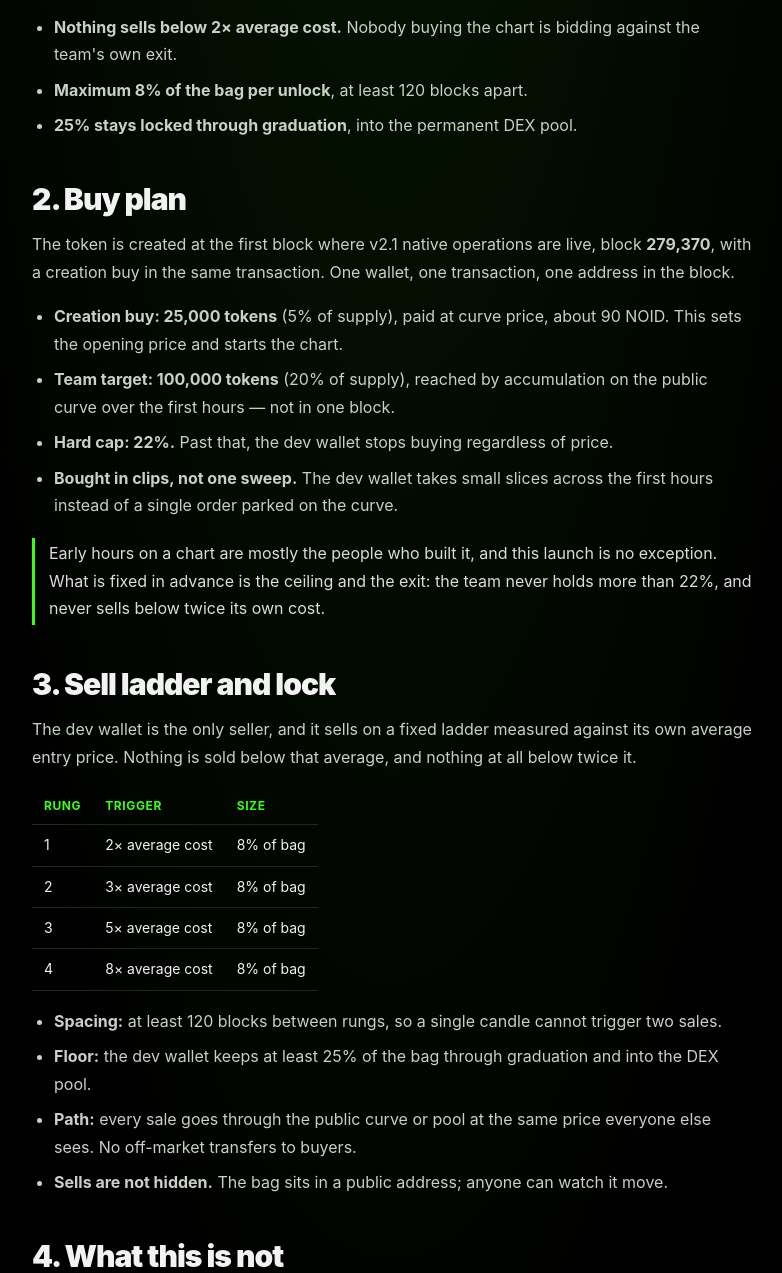
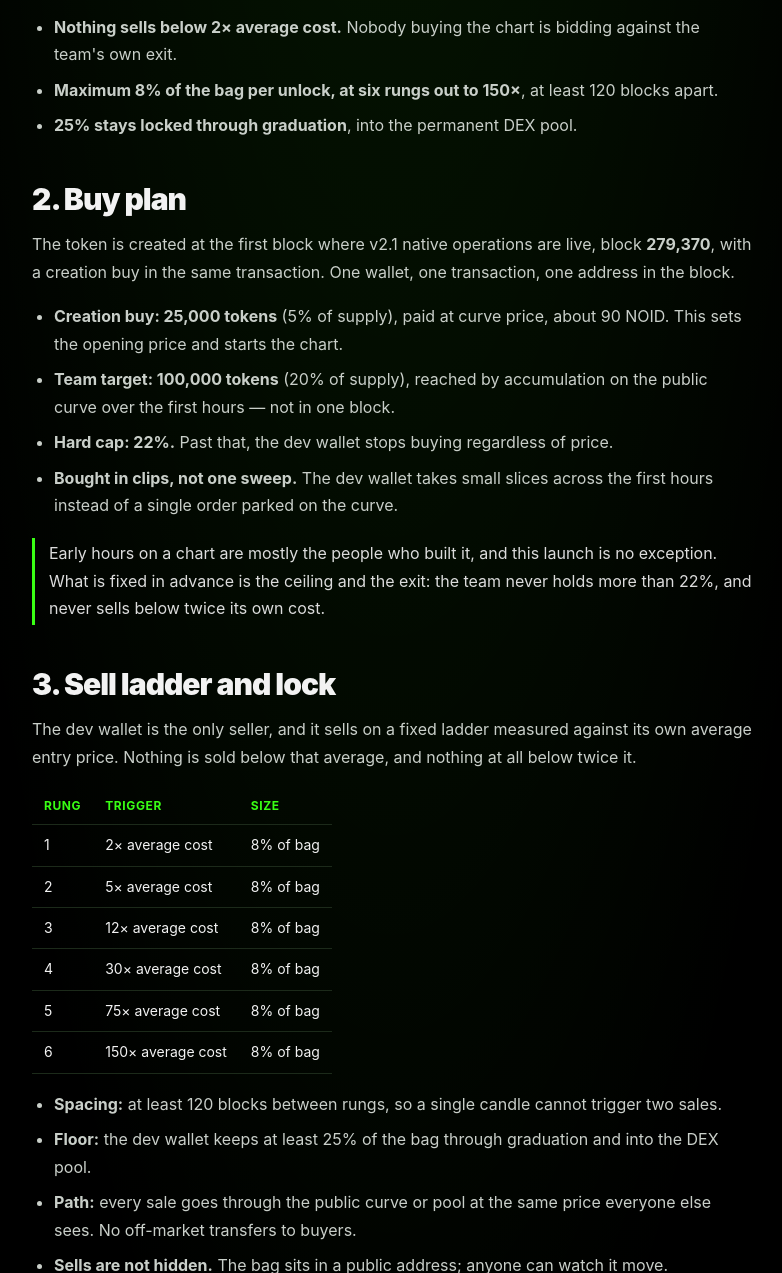
Before and after one commit to duliduliduli/noidcat-site, a plain HTML site: page disclosure.html in a window 1280 px wide. Shown: the part 1071-2344 px from the top of the page, without its empty margins (248-1030 px from the left). Drawn offline with Linux system fonts and the light colour scheme.

Commit message:
Ladder rungs out to 150x so a run actually pays

```diff
--- a/disclosure.html
+++ b/disclosure.html
@@ -49,7 +49,7 @@
   <p>No token the team holds can reach the curve below <strong>twice the average price it was bought at</strong>. The bag sits still while the chart finds its level, and the first sale is only possible once the price has doubled. From there it unlocks in steps — never all at once — and a quarter of it stays locked through graduation.</p>
   <ul>
     <li><strong>Nothing sells below 2&times; average cost.</strong> Nobody buying the chart is bidding against the team's own exit.</li>
-    <li><strong>Maximum 8% of the bag per unlock</strong>, at least 120 blocks apart.</li>
+    <li><strong>Maximum 8% of the bag per unlock, at six rungs out to 150&times;</strong>, at least 120 blocks apart.</li>
     <li><strong>25% stays locked through graduation</strong>, into the permanent DEX pool.</li>
   </ul>
 
@@ -71,9 +71,11 @@
     <thead><tr><th>Rung</th><th>Trigger</th><th>Size</th></tr></thead>
     <tbody>
       <tr><td>1</td><td>2&times; average cost</td><td>8% of bag</td></tr>
-      <tr><td>2</td><td>3&times; average cost</td><td>8% of bag</td></tr>
-      <tr><td>3</td><td>5&times; average cost</td><td>8% of bag</td></tr>
-      <tr><td>4</td><td>8&times; average cost</td><td>8% of bag</td></tr>
+      <tr><td>2</td><td>5&times; average cost</td><td>8% of bag</td></tr>
+      <tr><td>3</td><td>12&times; average cost</td><td>8% of bag</td></tr>
+      <tr><td>4</td><td>30&times; average cost</td><td>8% of bag</td></tr>
+      <tr><td>5</td><td>75&times; average cost</td><td>8% of bag</td></tr>
+      <tr><td>6</td><td>150&times; average cost</td><td>8% of bag</td></tr>
     </tbody>
   </table>
   <ul>
```
Also changed, not shown: whitepaper.html (+1 -1 lines).
